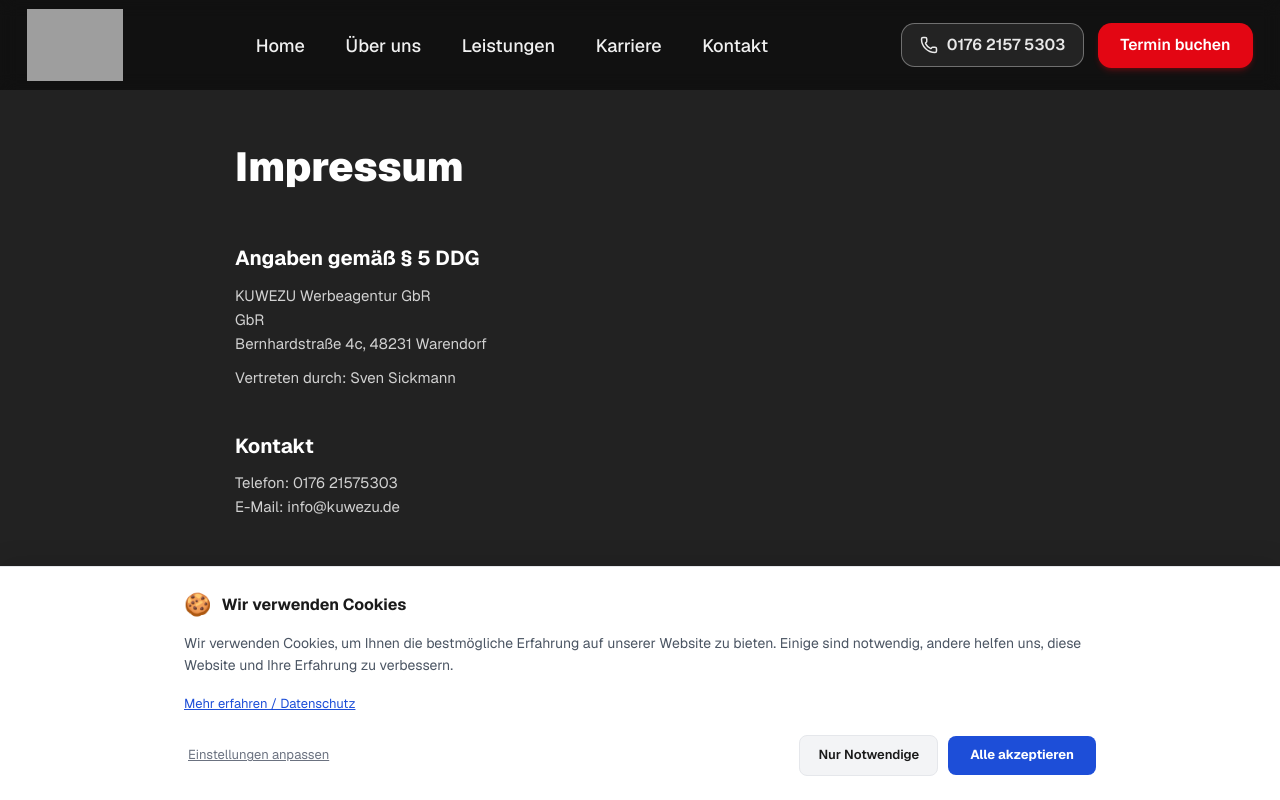
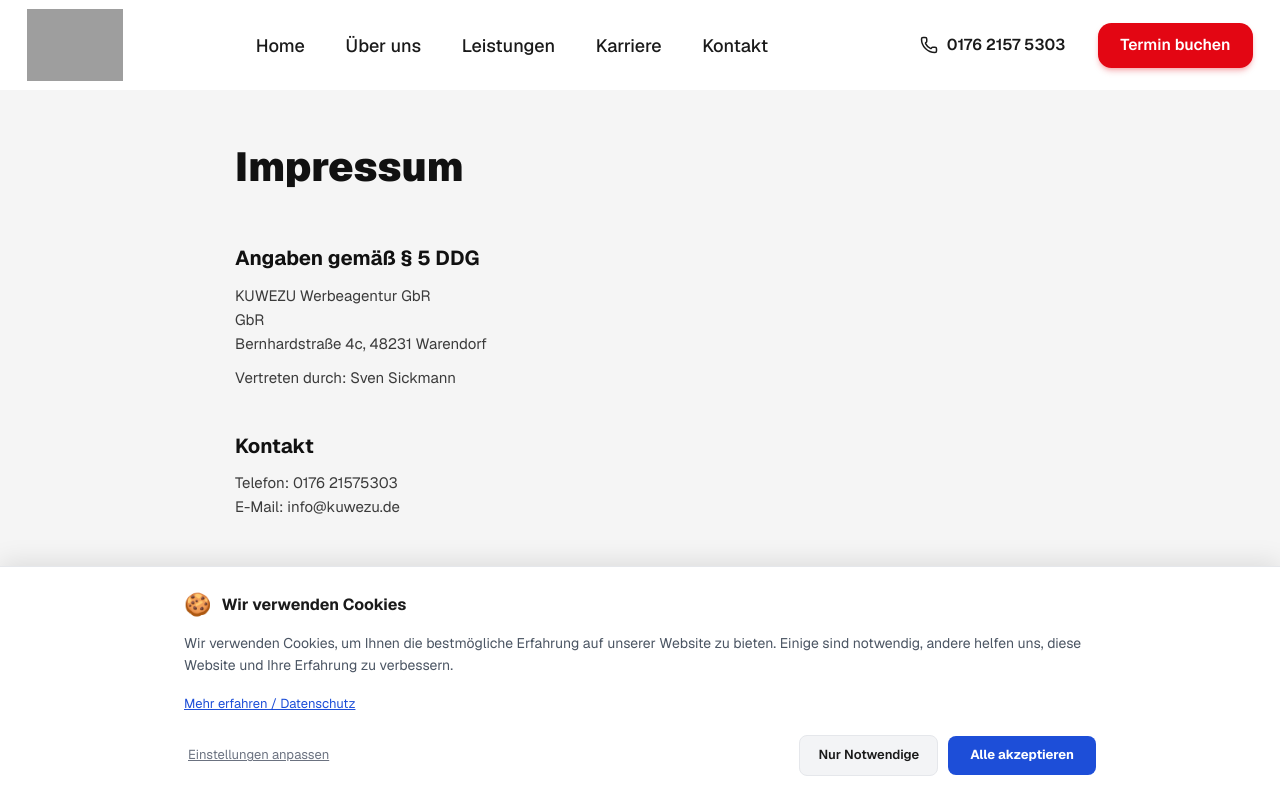
Before and after one commit to KUWEZU/kuwezu-kuwezu-werbeagentur-gbr-warendorf, a Next.js app: page /impressum in a window 1280 px wide. Shown: the top 800 px of the page. Built offline with nearby package versions, Linux system fonts and the light colour scheme; grey boxes are pictures that could not be loaded.

Commit message:
Update KUWEZU customizations

```diff
--- a/src/app/globals.css
+++ b/src/app/globals.css
@@ -2,13 +2,13 @@
 
 /* ── Brand Design Tokens (Tailwind @theme) ──────────────────────────────────── */
 @theme inline {
-  --color-brand-bg:            #1a1a1a;
-  --color-brand-surface:       #2d2d2d;
-  --color-brand-surface2:      #222222;
-  --color-brand-heading:       #ffffff;
-  --color-brand-text:          #f0f0f0;
-  --color-brand-muted:         #a0a0a0;
-  --color-brand-border:        rgba(255,255,255,0.14);
+  --color-brand-bg:            #ffffff;
+  --color-brand-surface:       #ffffff;
+  --color-brand-surface2:      #f5f5f5;
+  --color-brand-heading:       #111111;
+  --color-brand-text:          #1a1a1a;
+  --color-brand-muted:         #555555;
+  --color-brand-border:        rgba(0,0,0,0.10);
   --color-brand-primary:       #e30613;
   --color-brand-primary-hover: #c80511;
   --color-brand-secondary:     #000000;
@@ -18,19 +18,19 @@
   --color-on-primary:     #FFFFFF;
   --color-on-secondary:   #FFFFFF;
   --color-on-accent:      #000000;
-  --color-on-bg:          #FFFFFF;
-  --color-on-section-alt: #FFFFFF;
-  --color-on-card:        #FFFFFF;
-  --color-on-footer:      #FFFFFF;
+  --color-on-bg:          #000000;
+  --color-on-section-alt: #000000;
+  --color-on-card:        #000000;
+  --color-on-footer:      #000000;
 
   /* Kontrast-sichere Vordergrundfarben — Tailwind-Utilities: text-safe-primary etc. */
-  --color-safe-primary:   #ea444e;
-  --color-safe-secondary: #8c8c8c;
-  --color-safe-icon:      #ee6a71;
+  --color-safe-primary:   #e30613;
+  --color-safe-secondary: #000000;
+  --color-safe-icon:      #e30613;
 
   /* Icon-Container-Oberflächen — bg-icon-surface / border-icon-ring */
-  --color-icon-surface:   rgba(255,255,255,0.07);
-  --color-icon-ring:      rgba(255,255,255,0.14);
+  --color-icon-surface:   color-mix(in srgb, #e30613 10%, transparent);
+  --color-icon-ring:      color-mix(in srgb, #e30613 20%, transparent);
 
   --font-sans: var(--font-geist-sans);
 }
@@ -38,15 +38,15 @@
 /* ── CSS Custom Properties ───────────────────────────────────────────────────── */
 :root {
   /* Layout */
-  --color-page-bg:     #1a1a1a;
-  --color-section-alt: #222222;
-  --color-card-bg:     #2d2d2d;
-  --color-card-border: rgba(255,255,255,0.14);
+  --color-page-bg:     #ffffff;
+  --color-section-alt: #f5f5f5;
+  --color-card-bg:     #ffffff;
+  --color-card-border: rgba(0,0,0,0.10);
 
   /* Typographie */
-  --color-heading:     #ffffff;
-  --color-text:        #f0f0f0;
-  --color-text-muted:  #a0a0a0;
+  --color-heading:     #111111;
+  --color-text:        #1a1a1a;
+  --color-text-muted:  #555555;
 
   /* Markenfarben */
   --color-primary:     #e30613;
@@ -57,44 +57,44 @@
   --text-on-primary:     #FFFFFF;
   --text-on-secondary:   #FFFFFF;
   --text-on-accent:      #000000;
-  --text-on-bg:          #FFFFFF;
-  --text-on-section-alt: #FFFFFF;
-  --text-on-card:        #FFFFFF;
-  --text-on-footer:      #FFFFFF;
+  --text-on-bg:          #000000;
+  --text-on-section-alt: #000000;
+  --text-on-card:        #000000;
+  --text-on-footer:      #000000;
   --text-on-hero:        #ffffff; /* immer weiß — Overlay garantiert ≥7:1 */
 
   /* Hero-Overlay */
   --hero-overlay:      rgba(0,0,0,0.55);
 
   /* Kontrast-sichere Vordergrundfarben (für inline-Style-Nutzung) */
-  --safe-primary-text:   #ea444e;
-  --safe-secondary-text: #8c8c8c;
-  --safe-icon:           #ee6a71;
+  --safe-primary-text:   #e30613;
+  --safe-secondary-text: #000000;
+  --safe-icon:           #e30613;
 
   /* Icon-Container-Oberflächen (für inline-Style-Nutzung) */
-  --icon-surface: rgba(255,255,255,0.07);
-  --icon-ring:    rgba(255,255,255,0.14);
+  --icon-surface: color-mix(in srgb, #e30613 10%, transparent);
+  --icon-ring:    color-mix(in srgb, #e30613 20%, transparent);
 
   /* Rückwärts-Kompatibilität */
-  --background:        #1a1a1a;
-  --foreground:        #f0f0f0;
+  --background:        #ffffff;
+  --foreground:        #1a1a1a;
 
   /* Navbar non-scrolled */
-  --nav-shadow:             0 4px 24px rgba(0,0,0,0.5);
-  --nav-hero-bg:            rgba(0,0,0,0.50);
-  --nav-hero-text:          rgba(255,255,255,0.90);
-  --nav-hero-text-muted:    rgba(255,255,255,0.70);
-  --nav-hero-hover-bg:      rgba(255,255,255,0.10);
+  --nav-shadow:             0 1px 8px rgba(0,0,0,0.10), 0 1px 3px rgba(0,0,0,0.06);
+  --nav-hero-bg:            rgba(255,255,255,1.0);
+  --nav-hero-text:          #1a1a1a;
+  --nav-hero-text-muted:    #555555;
+  --nav-hero-hover-bg:      rgba(0,0,0,0.06);
 
   /* Navbar scrolled + Footer — gemeinsame Oberfläche */
-  --nav-scrolled-hover-bg:    rgba(255,255,255,0.08);
-  --nav-scrolled-border:      rgba(255,255,255,0.08);
+  --nav-scrolled-hover-bg:    rgba(0,0,0,0.06);
+  --nav-scrolled-border:      rgba(0,0,0,0.10);
 
   /* Cards & Schatten */
-  --card-shadow:       none;
+  --card-shadow:       0 2px 12px rgba(0,0,0,0.08);
 
   /* Footer */
-  --color-footer-bg:   #111111;
+  --color-footer-bg:   #ffffff;
 }
 
 /* ── Navbar-Logo — Größe + kein weißer Hintergrund-Box ─────────────────────── */
@@ -105,7 +105,10 @@ header img, nav img {
   max-height: 72px !important;
   object-fit: contain;
 }
-
+/* Hell-Modus: mix-blend-mode:multiply blendet weiße Logo-Hintergründe auf weißer Navbar aus */
+header img[alt] {
+  mix-blend-mode: multiply;
+}
 
 /* ── Basis ───────────────────────────────────────────────────────────────────── */
 html, body {
--- a/src/data/client.ts
+++ b/src/data/client.ts
@@ -1,6 +1,6 @@
 /**
  * client.ts — Automatisch generiert von KUWEZU
- * Erstellt: 2026-07-18T13:47:10.831Z
+ * Erstellt: 2026-07-18T13:49:43.806Z
  * Kundennummer: 244
  *
  * Alle Texte, Bilder und Einstellungen werden hier gepflegt.
```
